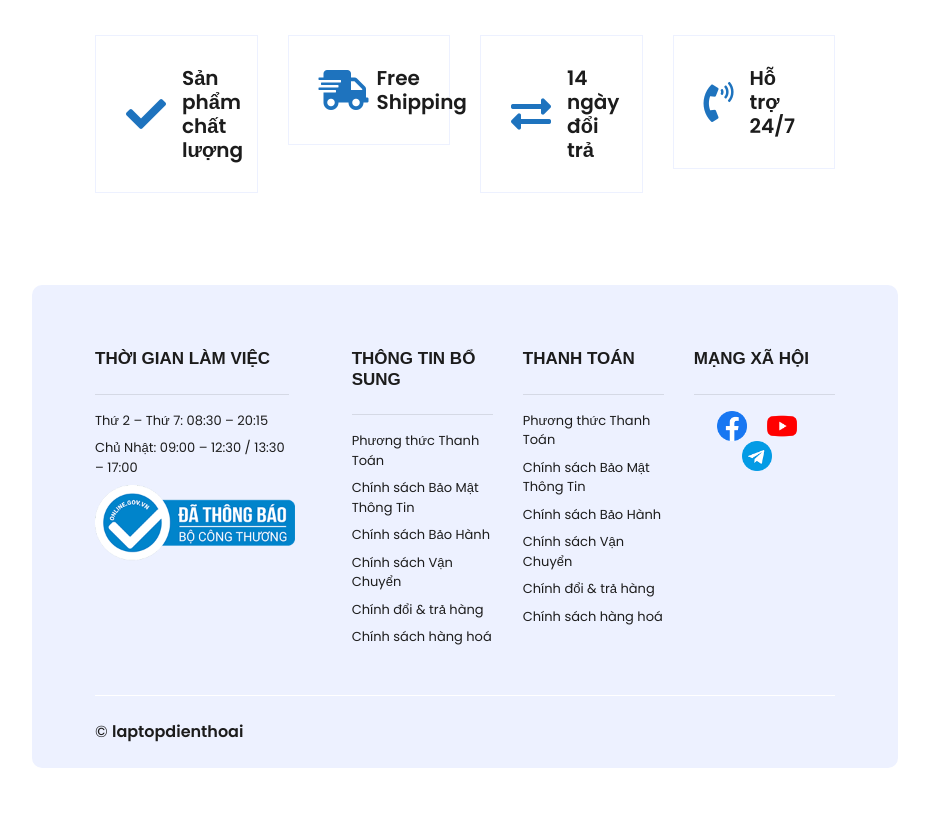
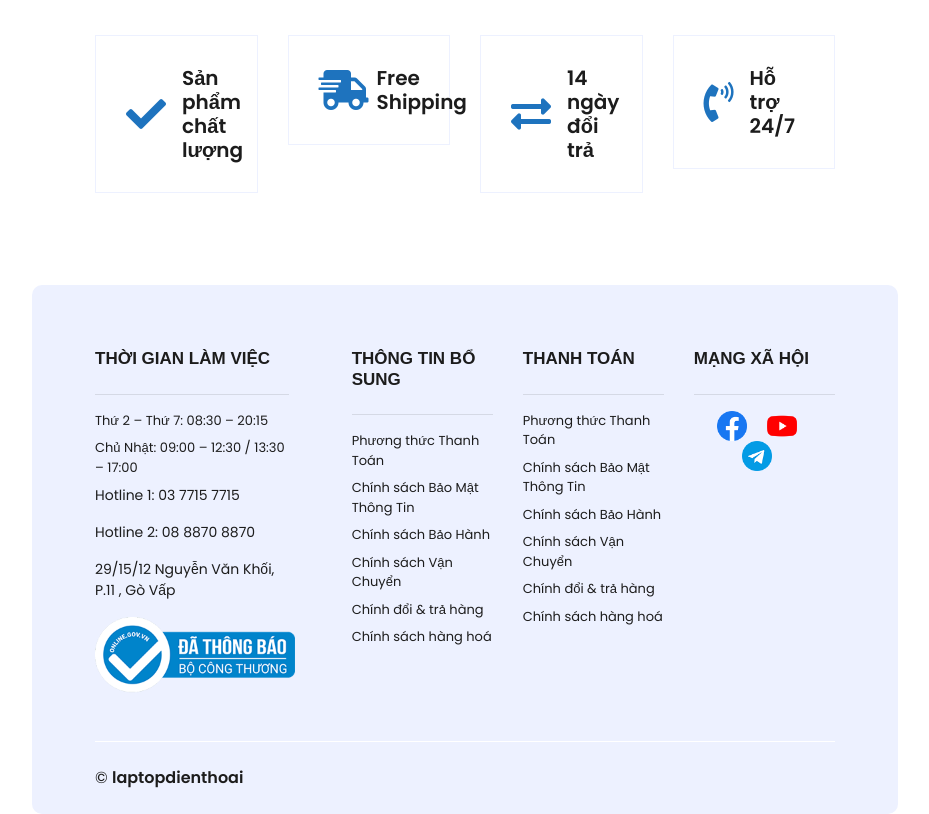
Before and after one commit to maxphongabc/laptopdienthoai_demo, a plain HTML site: page index.html in a window 1280 px wide. Shown: the part 4134-4948 px from the top of the page, without its empty margins (175-1104 px from the left). Before the commit the page ends 4902 px from the top, so only its background shows below. Drawn offline with nearby package versions, Linux system fonts and the light colour scheme.

Commit message:
update template

```diff
--- a/index.html
+++ b/index.html
@@ -652,6 +652,9 @@
             <div class="d-flex flex-column justify-content-start">
                 <p class="text-dark mb-2 size-13" href="">Thứ 2 – Thứ 7: 08:30 – 20:15</p>
                 <p class="text-dark mb-2 size-13" href="">Chủ Nhật: 09:00 – 12:30 / 13:30 – 17:00</p>
+                <p style="font-size: 14px;" class="text-dark" href=""><i class=""></i>Hotline 1: 03 7715 7715</p>
+                <p style="font-size: 14px;" class="text-dark" href=""><i class=""></i>Hotline 2: 08 8870 8870</p>
+                <p style="font-size: 14px;">29/15/12 Nguyễn Văn Khối, P.11 , Gò Vấp</p>
             </div>
             <img src="img/logoSaleNoti.png.webp" style="width:200px;height:76px" />
         </div>
```
